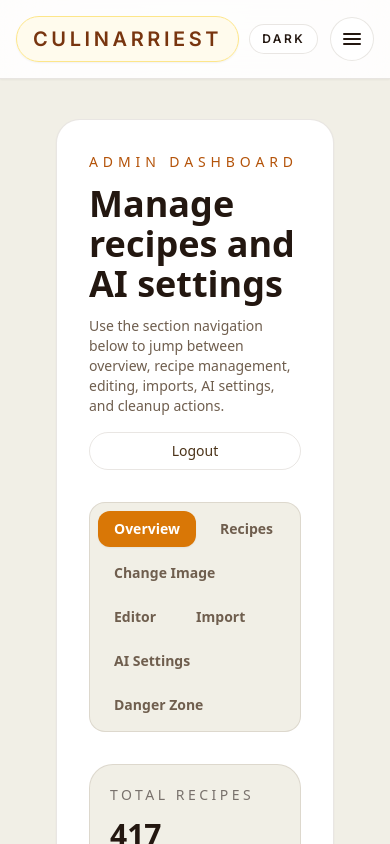
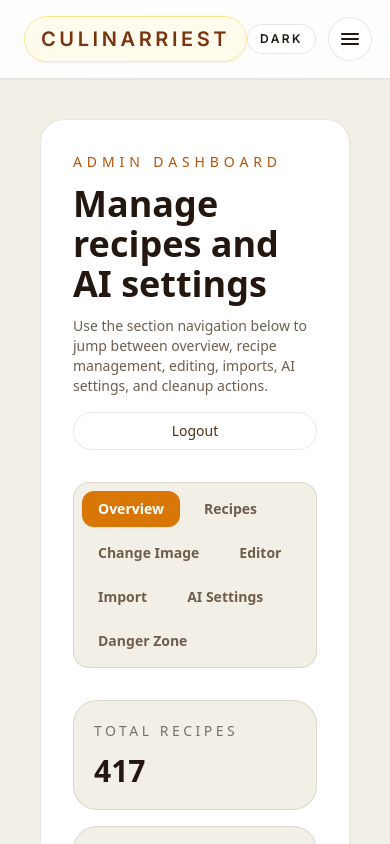
Before and after one commit to Mashhood16/culinary, a Next.js app: page /admin in a window 390 px wide. Shown: the top 844 px of the page. Built offline with nearby package versions, Linux system fonts and the light colour scheme; a web font is replaced by a local one.

Commit message:
responsive3

```diff
--- a/src/app/globals.css
+++ b/src/app/globals.css
@@ -25,12 +25,12 @@ html { scroll-behavior: smooth; }
 */
 /* Remove the !important and the fixed 1440px width */
 .max-w-7xl {
-  width: 100%;           /* Takes up full width on mobile */
-  max-width: 1440px;      /* Caps at 1440px on large screens */
-  margin-left: auto;      /* Centers the container */
-  margin-right: auto;     /* Centers the container */
-  padding-left: 1rem;     /* Adds a little breathing room on mobile */
-  padding-right: 1rem;
+  width: 100%;
+  max-width: 1440px;
+  margin-left: auto;
+  margin-right: auto;
+  /* This prevents the container from forcing a width larger than the screen */
+  box-sizing: border-box;
 }
 
 /* Premium Custom Scrollbar */
@@ -69,6 +69,9 @@ html.dark ::-webkit-scrollbar-thumb:hover {
 ::selection { background: rgba(251, 191, 36, 0.25); color: #1c1917; }
 
 body {
+  overflow-x: hidden;
+  width: 100vw;
+  position: relative;
   margin: 0;
   min-height: 100vh;
   /* Premium, warm parchment-like gradient background using your Linen Cream base */
--- a/src/app/layout.tsx
+++ b/src/app/layout.tsx
@@ -15,6 +15,9 @@ export const metadata: Metadata = {
 
 export const viewport = {
   themeColor: '#fffaf6',
+  width: 'device-width',
+  initialScale: 1,
+  maximumScale: 1,
 };
 
 export default function RootLayout({ children }: { children: React.ReactNode }) {
```
